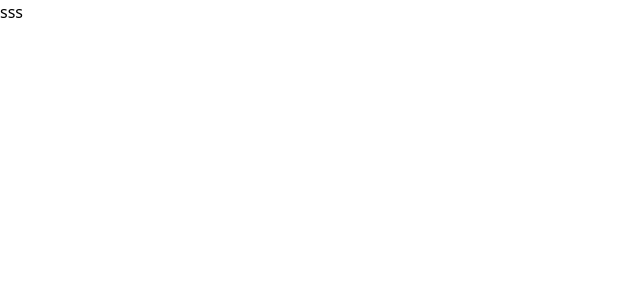
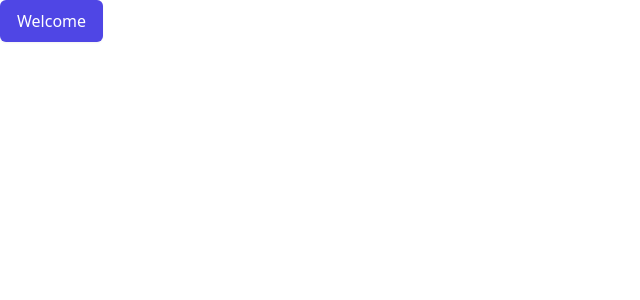
Before and after one commit to abdulaziztag/news-dashboard, a React (Vite) app: page / in a window 1280 px wide. Shown: the top 300 px of the page, without its empty margins (0-640 px from the left). Built offline with nearby package versions, Linux system fonts and the light colour scheme.

Commit message:
feat: added reusable button component, added error page

```diff
--- a/src/App.tsx
+++ b/src/App.tsx
@@ -1,9 +1,8 @@
 import { Button } from 'components/Button'
-
 function App() {
   return (
-    <div>
-      <Button />
+    <div className="h-full">
+      <Button>Welcome</Button>
     </div>
   )
 }
--- a/src/components/Button/Button.tsx
+++ b/src/components/Button/Button.tsx
@@ -1,3 +1,25 @@
-export const Button = () => {
-  return <button disabled>sss</button>
+import { ButtonProps } from './types'
+import cx from 'classnames'
+import { ButtonSizes } from './utils/sizes'
+import { ButtonVariants } from './utils/variants'
+export const Button = ({
+  size = 'md',
+  variants = 'primary',
+  children,
+  className,
+  type = 'button',
+  ...restProps
+}: ButtonProps) => {
+  const classes = cx(
+    'inline-flex items-center rounded-md border border-transparent font-medium shadow-sm focus:outline-none focus:ring-2 focus:ring-offset-2',
+    className,
+    ButtonSizes[size],
+    ButtonVariants[variants]
+  )
+
+  return (
+    <button type={type} className={classes} {...restProps}>
+      {children}
+    </button>
+  )
 }
--- a/src/components/Button/index.ts
+++ b/src/components/Button/index.ts
@@ -1 +1,2 @@
 export { Button } from './Button'
+export * from './types'
--- /dev/null
+++ b/src/components/Button/types.ts
@@ -0,0 +1,9 @@
+import { ButtonHTMLAttributes } from 'react'
+
+export type ButtonSize = 'lg' | 'md' | 'sm'
+export type ButtonVariant = 'primary' | 'error' | 'success' | 'info'
+
+export type ButtonProps = ButtonHTMLAttributes<HTMLButtonElement> & {
+  size?: ButtonSize
+  variants?: ButtonVariant
+}
--- /dev/null
+++ b/src/components/Button/utils/sizes.ts
@@ -0,0 +1,7 @@
+import { ButtonSize } from '../types'
+
+export const ButtonSizes: Record<ButtonSize, string> = {
+  sm: 'px-3 py-2 text-sm',
+  md: 'px-4 py-2 text-base',
+  lg: 'px-6 py-3 text-base',
+}
--- /dev/null
+++ b/src/components/Button/utils/variants.ts
@@ -0,0 +1,8 @@
+import { ButtonVariant } from '../types'
+
+export const ButtonVariants: Record<ButtonVariant, string> = {
+  primary: 'bg-indigo-600 text-white hover:bg-indigo-700 focus:ring-indigo-500',
+  success: 'bg-green-600 text-white hover:bg-green-700 focus:ring-green-500',
+  info: 'bg-blue-600 text-white hover:bg-blue-700 focus:ring-blue-500',
+  error: 'bg-red-600 text-white hover:bg-red-700 focus:ring-red-500',
+}
--- a/src/index.css
+++ b/src/index.css
@@ -4,13 +4,18 @@
 
 :root {
   font-synthesis: none;
-  text-rendering: optimizeLegibility;
+  text-rendering: optimizelegibility;
   -webkit-font-smoothing: antialiased;
   -moz-osx-font-smoothing: grayscale;
-  -webkit-text-size-adjust: 100%;
+  text-size-adjust: 100%;
+}
+
+#root {
+  height: 100%;
 }
 
 body {
+  height: 100vh;
+  padding: 0;
   margin: 0;
-  padding: 0
 }
--- a/src/main.tsx
+++ b/src/main.tsx
@@ -2,9 +2,19 @@ import React from 'react'
 import ReactDOM from 'react-dom/client'
 import App from './App'
 import './index.css'
+import { createBrowserRouter, RouterProvider } from 'react-router-dom'
+import { ErrorPage } from 'pages/ErrorPage'
+
+const router = createBrowserRouter([
+  {
+    path: '/',
+    element: <App />,
+    errorElement: <ErrorPage />,
+  },
+])
 
 ReactDOM.createRoot(document.getElementById('root') as HTMLElement).render(
   <React.StrictMode>
-    <App />
-  </React.StrictMode>,
+    <RouterProvider router={router} />
+  </React.StrictMode>
 )
--- /dev/null
+++ b/src/pages/ErrorPage/ErrorPage.tsx
@@ -0,0 +1,39 @@
+export const ErrorPage = () => {
+  return (
+    <>
+      <div className="min-h-full bg-white py-16 px-6 sm:py-24 md:grid md:place-items-center lg:px-8">
+        <div className="mx-auto max-w-max">
+          <main className="sm:flex">
+            <p className="text-4xl font-bold tracking-tight text-indigo-600 sm:text-5xl">
+              404
+            </p>
+            <div className="sm:ml-6">
+              <div className="sm:border-l sm:border-gray-200 sm:pl-6">
+                <h1 className="text-4xl font-bold tracking-tight text-gray-900 sm:text-5xl">
+                  Page not found
+                </h1>
+                <p className="mt-1 text-base text-gray-500">
+                  Please check the URL in the address bar and try again.
+                </p>
+              </div>
+              <div className="mt-10 flex space-x-3 sm:border-l sm:border-transparent sm:pl-6">
+                <a
+                  href="#"
+                  className="inline-flex items-center rounded-md border border-transparent bg-indigo-600 px-4 py-2 text-sm font-medium text-white shadow-sm hover:bg-indigo-700 focus:outline-none focus:ring-2 focus:ring-indigo-500 focus:ring-offset-2"
+                >
+                  Go back home
+                </a>
+                <a
+                  href="#"
+                  className="inline-flex items-center rounded-md border border-transparent bg-indigo-100 px-4 py-2 text-sm font-medium text-indigo-700 hover:bg-indigo-200 focus:outline-none focus:ring-2 focus:ring-indigo-500 focus:ring-offset-2"
+                >
+                  Contact support
+                </a>
+              </div>
+            </div>
+          </main>
+        </div>
+      </div>
+    </>
+  )
+}
--- /dev/null
+++ b/src/pages/ErrorPage/index.ts
@@ -0,0 +1 @@
+export { ErrorPage } from './ErrorPage'
--- a/tailwind.config.cjs
+++ b/tailwind.config.cjs
@@ -1,8 +1,11 @@
 /** @type {import('tailwindcss').Config} */
 module.exports = {
-  content: [],
+  content: [
+    "./src/**/*.{js,jsx,ts,tsx}",
+  ],
   theme: {
-    extend: {},
+    extend: {
+    },
   },
   plugins: [],
 }
```
Also changed, not shown: .stylelintrc.json.
